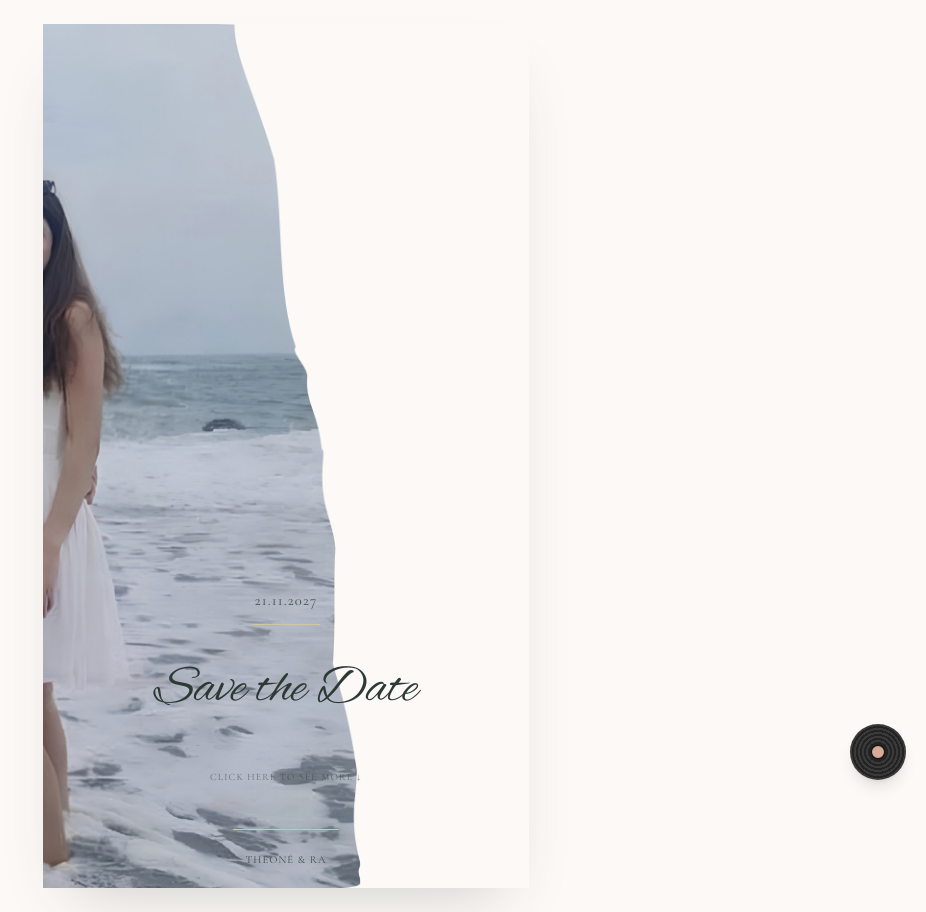
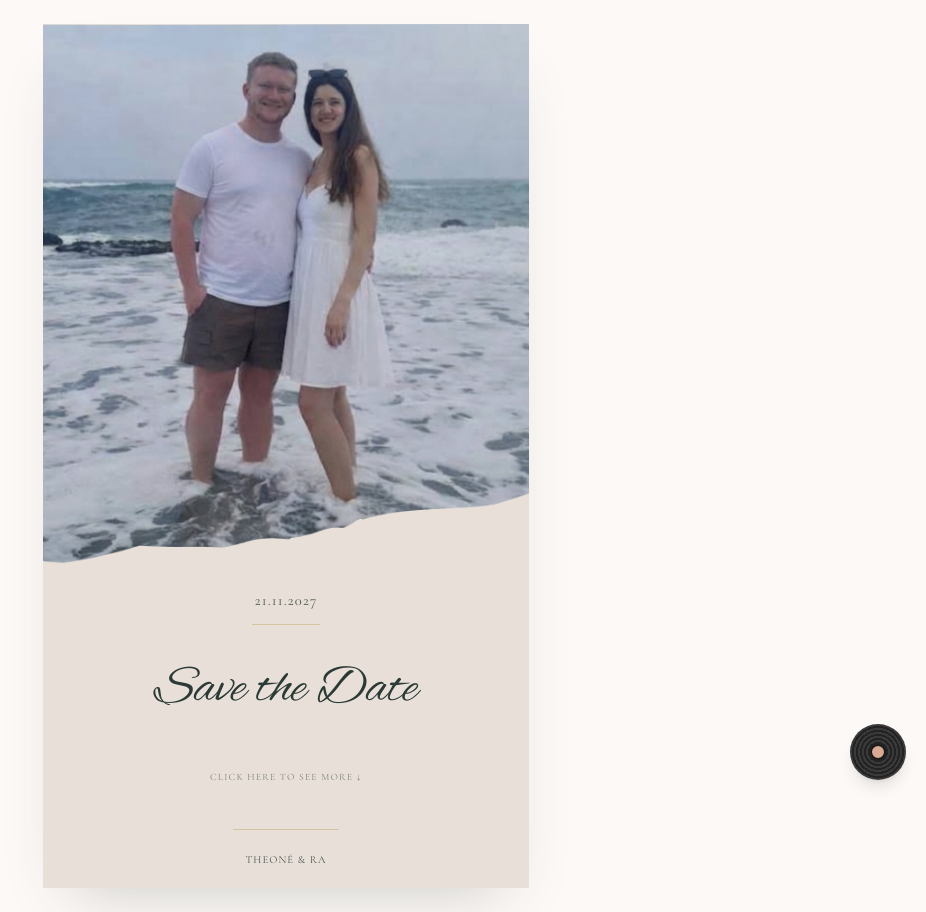
Before and after one commit to DandelionSeedlings/dandelion-va-website, a Next.js app: page /wishes/theone-and-ra/save-the-date in a window 1280 px wide. Shown: the whole page, without its empty margins (354-1280 px from the left). Built offline with nearby package versions, Linux system fonts and the light colour scheme.

Commit message:
background images updated

```diff
--- a/src/app/wishes/theone-and-ra/save-the-date/page.jsx
+++ b/src/app/wishes/theone-and-ra/save-the-date/page.jsx
@@ -11,9 +11,8 @@ const bg = '#FDF9F6'
 
 const ASSET_PATH = '/images/wishes/clients/theone-and-ra/save-the-date'
 // Your new portrait export — photo on top, torn horizontal edge, cream
-// panel below, no text. Save the file Claude sent you as card-bg.png
-// (overwriting the old landscape one) at this path.
-const CARD_BG = `${ASSET_PATH}/card-bg.png`
+// panel below, no text.
+const CARD_BG = `${ASSET_PATH}/card-bg-mobile.png`
 
 // The card opens on the English title screen. Tapping "see more" fades
 // the title screen out completely, THEN fades the detail screen in —
```
